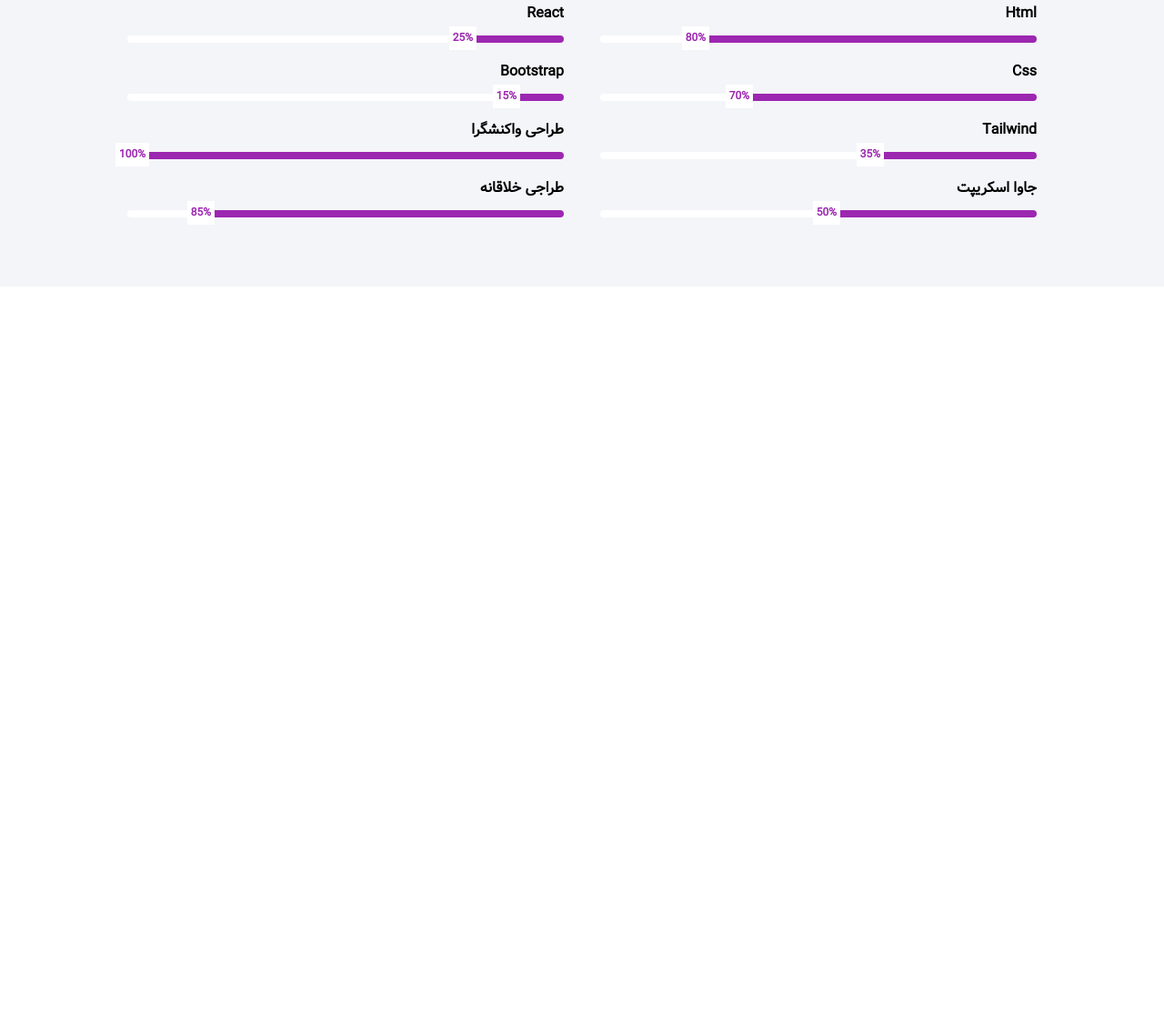
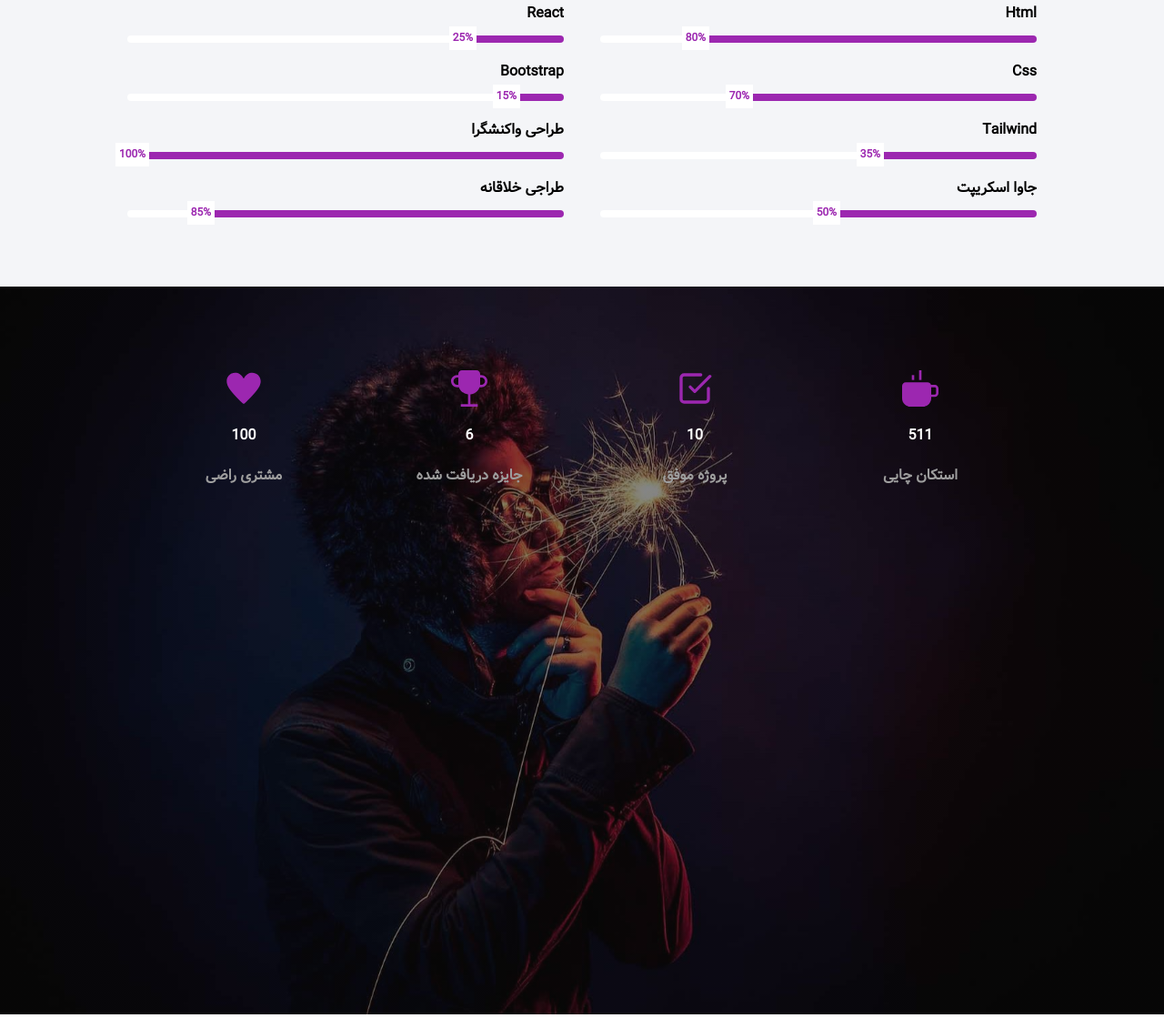
Before and after one commit to undefinedUser1381/me.github.io, a website: page public/index.html in a window 1280 px wide. Shown: the part 1667-2797 px from the top of the page at 91% size. Before the commit the page ends 2078 px from the top, so only its background shows below. Drawn offline with nearby package versions, Linux system fonts and the light colour scheme.

Commit message:
update files

```diff
--- a/public/index.html
+++ b/public/index.html
@@ -89,11 +89,11 @@
  <!-- End header -->
 
  <!-- Start main -->
- <main class="w-full mt-20">
+  <main class="w-full mt-20">
    <!-- Sections wrapper  -->
   <div class="w-[80%] mx-auto">
+    <section class="flex items-start justify-center gap-10 md:flex-col">
   <!-- About me -->
-    <section class="flex items-start justify-center gap-10 md:flex-col">
       <div class="w-[30%] md:w-full">
         <img class="w-full h-full" src="../public/images/about-min.jpg" alt="">
       </div>
@@ -117,9 +117,8 @@
           <a href="../public/resume/erfan ghezi_1402-12-2.pdf" download="erfanghezi-resume" class="w-full font-bold text-center transition-all bg-white text-pink border border-pink rounded-xl hover:text-white p-3 hover:bg-pink">دریافت رزومه</a>
         </div>
       </div>
-    </section>
+  </section>
   </div>
-
   <!-- My skills -->
   <section class="bg-[#f4f5f8] h-auto w-full mt-28">
      <div class="w-[80%] mx-auto">
@@ -212,7 +211,40 @@
       </div>
      </div>
   </section>
-
+   <!-- Details -->
+  <section class="details md:h-auto w-full p-5">
+     <div class="w-[80%] mx-auto">
+      <!-- Boxes wrapper -->
+        <div class="flex items-center justify-between w-full h-[17rem] md:flex-col md:h-auto md:gap-16">
+          <!-- Box -->
+          <div class="w-[30%] flex flex-col items-center gap-5">
+            <svg width="40px" height="40px" viewBox="0 0 15 15" fill="none" xmlns="http://www.w3.org/2000/svg"><path d="M7 4H8V0H7V4Z" fill="#9C27B0"/><path d="M5 2V4H4V2H5Z" fill="#9C27B0"/><path fill-rule="evenodd" clip-rule="evenodd" d="M0 6.5C0 5.67157 0.671573 5 1.5 5H10.5C11.1531 5 11.7087 5.4174 11.9146 6H13.5C14.3284 6 15 6.67157 15 7.5V9.5C15 10.3284 14.3284 11 13.5 11H12V11.5C12 13.433 10.433 15 8.5 15H3.5C1.567 15 0 13.433 0 11.5V6.5ZM12 10H13.5C13.7761 10 14 9.77614 14 9.5V7.5C14 7.22386 13.7761 7 13.5 7H12V10Z" fill="#9C27B0"/></svg>
+            <span class="font-Vazir font-bold text-white">511</span>
+            <p class="font-Vazir font-bold text-[#9e9e9e]">استکان چایی</p>
+          </div>
+          <!-- Box -->
+          <div class="w-[30%] flex flex-col items-center gap-5">
+            <svg xmlns="http://www.w3.org/2000/svg"width="40px"height="40px"viewBox="0 0 24 24"fill="none"stroke="#9C27B0"stroke-width="2"stroke-linecap="round"stroke-linejoin="round"><polyline points="9 11 12 14 22 4" /><path d="M21 12v7a2 2 0 01-2 2H5a2 2 0 01-2-2V5a2 2 0 012-2h11" /></svg>
+            <span class="font-Vazir font-bold text-white">10</span>
+            <p class="font-Vazir font-bold text-[#9e9e9e]">پروژه موفق</p>
+          </div>
+          <!-- Box -->
+          <div class="w-[30%] flex flex-col items-center gap-5">
+            <svg width="40px" height="40px" viewBox="0 0 15 15" fill="none" xmlns="http://www.w3.org/2000/svg"><path fill-rule="evenodd" clip-rule="evenodd" d="M4.5 0C3.67157 0 3 0.671573 3 1.5V2H2.5C1.11929 2 0 3.11929 0 4.5C0 5.88071 1.11929 7 2.5 7H3.25606C3.82053 8.59703 5.26092 9.78029 7 9.97254V14H4V15H11V14H8V9.97254C9.73908 9.78029 11.1795 8.59703 11.7439 7H12.5C13.8807 7 15 5.88071 15 4.5C15 3.11929 13.8807 2 12.5 2H12V1.5C12 0.671573 11.3284 0 10.5 0H4.5ZM12 3V5.5C12 5.669 11.9907 5.83583 11.9725 6H12.5C13.3284 6 14 5.32843 14 4.5C14 3.67157 13.3284 3 12.5 3H12ZM2.5 3H3V5.5C3 5.669 3.00932 5.83583 3.02746 6H2.5C1.67157 6 1 5.32843 1 4.5C1 3.67157 1.67157 3 2.5 3Z" fill="#9C27B0"/></svg>
+            <span class="font-Vazir font-bold text-white">6</span>
+            <p class="font-Vazir font-bold text-[#9e9e9e]">جایزه دریافت شده</p>
+          </div>
+          <!-- Box -->
+          <div class="w-[30%] flex flex-col items-center gap-5">
+            <svg width="40px" height="40px" fill="#9C27B0" viewBox="0 0 15 15" version="1.1" id="heart" xmlns="http://www.w3.org/2000/svg">
+              <path d="M13.91,6.75c-1.17,2.25-4.3,5.31-6.07,6.94c-0.1903,0.1718-0.4797,0.1718-0.67,0C5.39,12.06,2.26,9,1.09,6.75&#xA;&#x9;C-1.48,1.8,5-1.5,7.5,3.45C10-1.5,16.48,1.8,13.91,6.75z"/>
+            </svg>
+            <span class="font-Vazir font-bold text-white">100</span>
+            <p class="font-Vazir font-bold text-[#9e9e9e]">مشتری راضی</p>
+          </div>
+        </div>
+     </div>
+  </section>
  </main>
  <!-- End main -->
 
--- a/src/input.css
+++ b/src/input.css
@@ -25,4 +25,14 @@
     .nav--active{
         @apply p-5 bg-white;
     }
+    .details{
+        background:linear-gradient(rgba(13, 12, 12, 0.5), rgba(13, 12, 12, 0.5)),url("/public/images/cropped-client-min.jpg");
+        background-repeat: no-repeat;
+        background-size: cover;
+        height: 50rem;
+        width: 100%;
+        background-attachment: fixed;
+        position: relative;
+        background-position: center;
+    }
 }
```
Also changed, not shown: cropped-client.jpg (added), public/images/cropped-client-min.jpg (added), public/styles/app.css.
